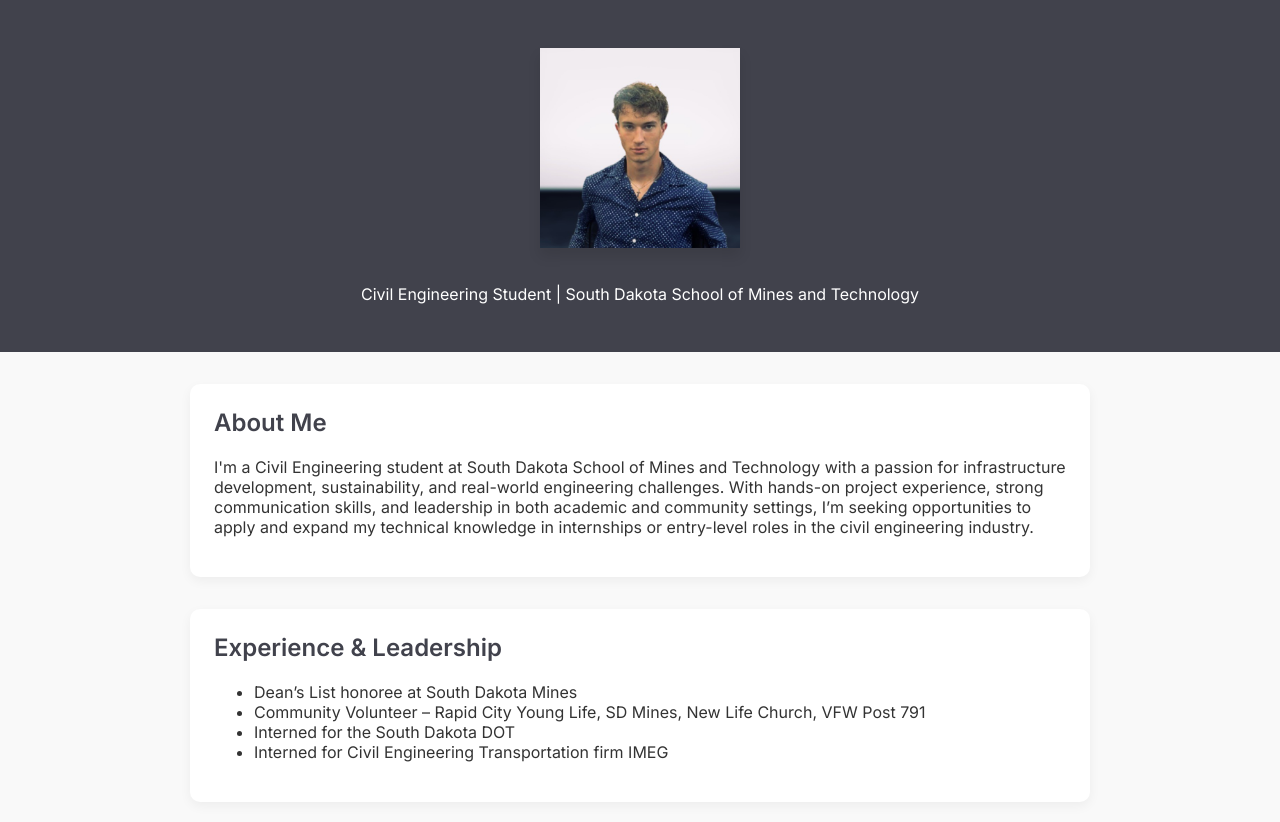
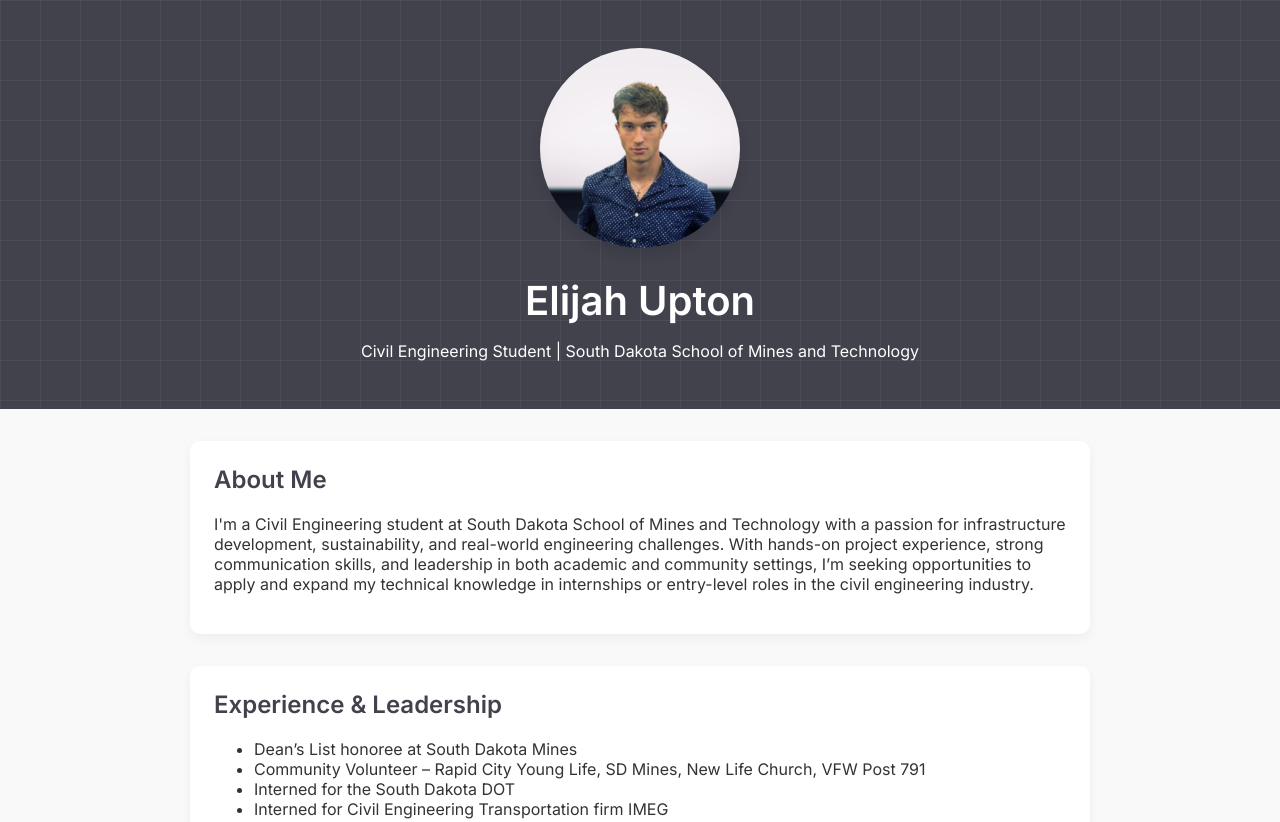
Before and after one commit to Upton1894/Upton, a plain HTML site: page index.html in a window 1280 px wide. Shown: the top 822 px of the page. Drawn offline with Linux system fonts and the light colour scheme.

Commit message:
Update index.html

```diff
--- a/index.html
+++ b/index.html
@@ -22,16 +22,40 @@
     header {
       background-color: var(--grey);
       color: white;
+      text-align: center;
       padding: 3rem 1rem 2rem;
-      text-align: center;
+      position: relative;
+      overflow: hidden;
+    }
+
+    /* Blueprint grid design in header */
+    header::before {
+      content: "";
+      position: absolute;
+      top: 0;
+      left: 0;
+      width: 100%;
+      height: 100%;
+      background-image:
+        linear-gradient(90deg, rgba(255,255,255,0.05) 1px, transparent 1px),
+        linear-gradient(180deg, rgba(255,255,255,0.05) 1px, transparent 1px);
+      background-size: 40px 40px;
+      z-index: 0;
+    }
+
+    header * {
+      position: relative;
+      z-index: 1;
     }
 
     .logo {
       width: 200px;
+      border-radius: 50%; /* circular logo */
       margin-bottom: 1rem;
       box-shadow: 0 8px 12px rgba(0,0,0,0.1);
       transition: transform 0.3s;
     }
+
     .logo:hover {
       transform: scale(1.05);
     }
@@ -139,7 +163,7 @@
 
   <header>
     <img src="logo.jpg" alt="Elijah Upton" class="logo" />
-    <h1></h1>
+    <h1>Elijah Upton</h1>
     <p>Civil Engineering Student | South Dakota School of Mines and Technology</p>
   </header>
 
@@ -174,7 +198,6 @@
     <section class="card">
       <h2>Photo Gallery</h2>
       <p>Click through photos from projects and experiences:</p>
-
       <div class="slideshow-container">
         <img src="BridgeInspection01.png" alt="Bridge Inspection" class="active-slide">
         <img src="BridgeInspection02.jpg" alt="Snooper Truck Bridge Inspection">
@@ -191,7 +214,7 @@
     <section class="card">
       <h2>Download My Resume</h2>
       <p>Interested in a more detailed overview of my experience, skills, and accomplishments?</p>
-      <a class="btn" href="UptonResume.pdf.pdf" target="_blank">📄 View My Resume</a>
+      <a class="btn" href="UptonResume.pdf" target="_blank">📄 View My Resume</a>
     </section>
 
     <section class="card">
@@ -208,7 +231,7 @@
       <h2>Contact</h2>
       <p>📞 <strong>605-500-6391</strong></p>
       <p>🔗 <a href="https://www.linkedin.com/in/elijah-upton" target="_blank">LinkedIn Profile</a></p>
-      <p> 🅾 <a href="https://www.instagram.com/elijah.upton/" target="_blank">Instagram Profile</a></p>
+      <p>📸 <a href="https://www.instagram.com/elijah.upton/" target="_blank">Instagram Profile</a></p>
     </section>
   </main>
 
```
